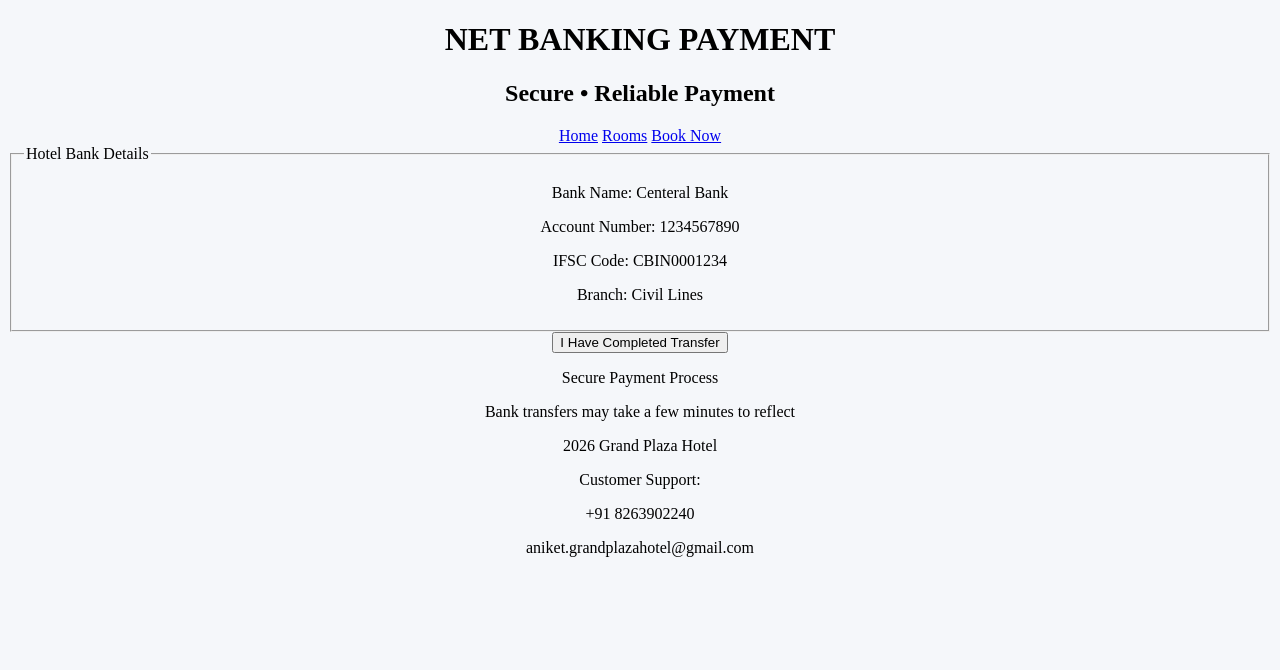
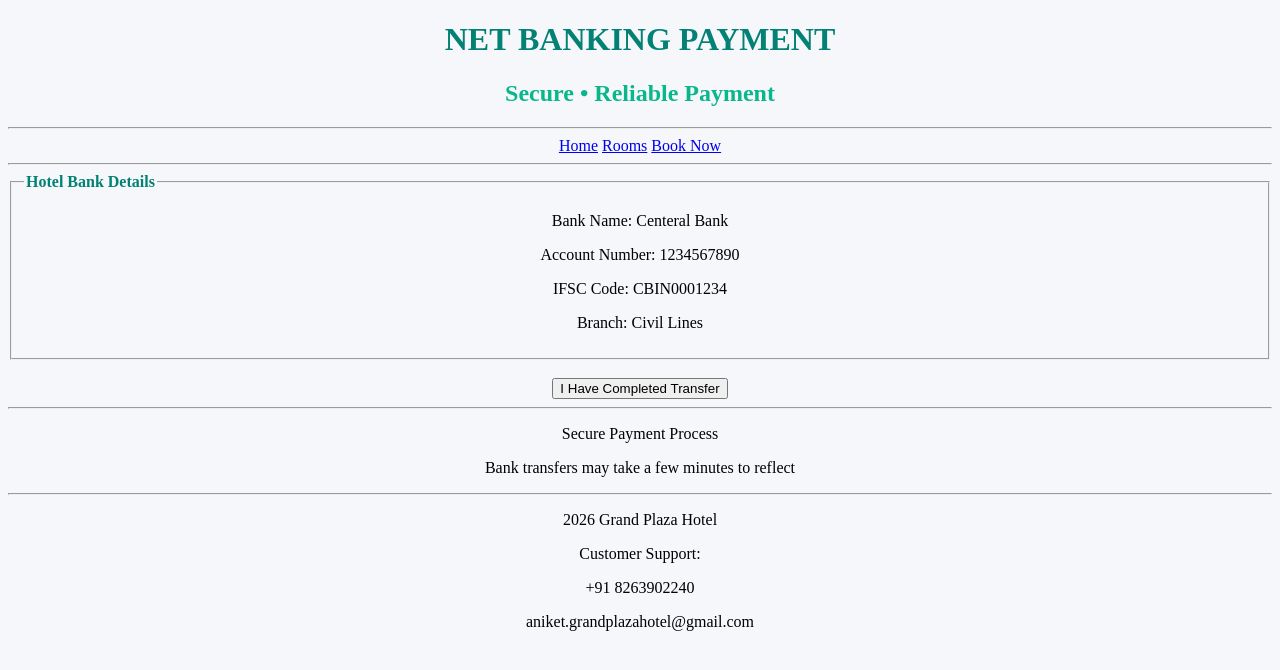
Before and after one commit to anikets-sbjit/WDL-M1-Grand_Plaza_Hotel, a plain HTML site: page netbanking.html in a window 1280 px wide. Drawn offline with Linux system fonts and the light colour scheme.

Commit message:
Enhance text styling and layout in netbanking.html for improved visual appeal

```diff
--- a/netbanking.html
+++ b/netbanking.html
@@ -5,18 +5,18 @@
     </head>
     <body bgcolor="#F5F7FA">
         <div align="center">
-            <h1>NET BANKING PAYMENT</h1>
-            <h2>Secure • Reliable Payment</h2>
+            <h1><font color="#028174">NET BANKING PAYMENT</font></h1>
+            <h2><font color="#0AB68B">Secure • Reliable Payment</font></h2>
         </div>
-
+        <hr>
         <nav align="center">
             <a href="index.html">Home</a>
             <a href="rooms.html">Rooms</a>
             <a href="BookNow.html">Book Now</a>
         </nav>
-
+        <hr>
         <fieldset>
-            <legend>Hotel Bank Details</legend>
+            <legend><b><font color="#028174">Hotel Bank Details</font></b></legend>
             <div align="center">
             <p>Bank Name: Centeral Bank</p>
             <p>Account Number: 1234567890</p>
@@ -24,18 +24,18 @@
             <p>Branch: Civil Lines</p>
             </div>
         </fieldset>
-
+        <br>
         <form action="success.html">
             <div align="center">
                 <button type="submit">I Have Completed Transfer</button>
             </div>
         </form>
-
+        <hr>
         <div align="center">
             <p>Secure Payment Process</p>
             <p>Bank transfers may take a few minutes to reflect</p>
         </div>
-
+        <hr>
         <footer align="center">
             <p>2026 Grand Plaza Hotel</p>
             <p>Customer Support:</p>
```
